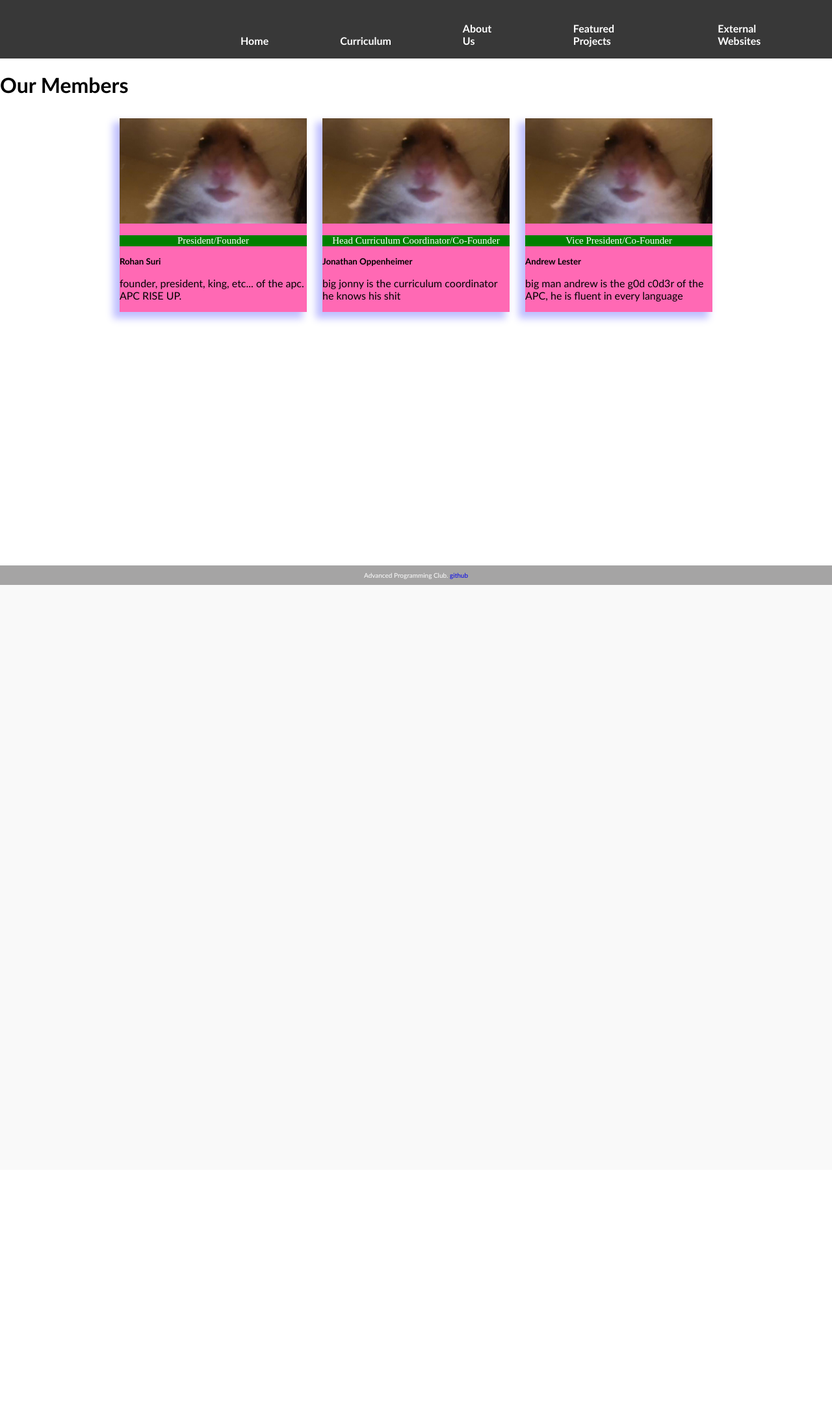
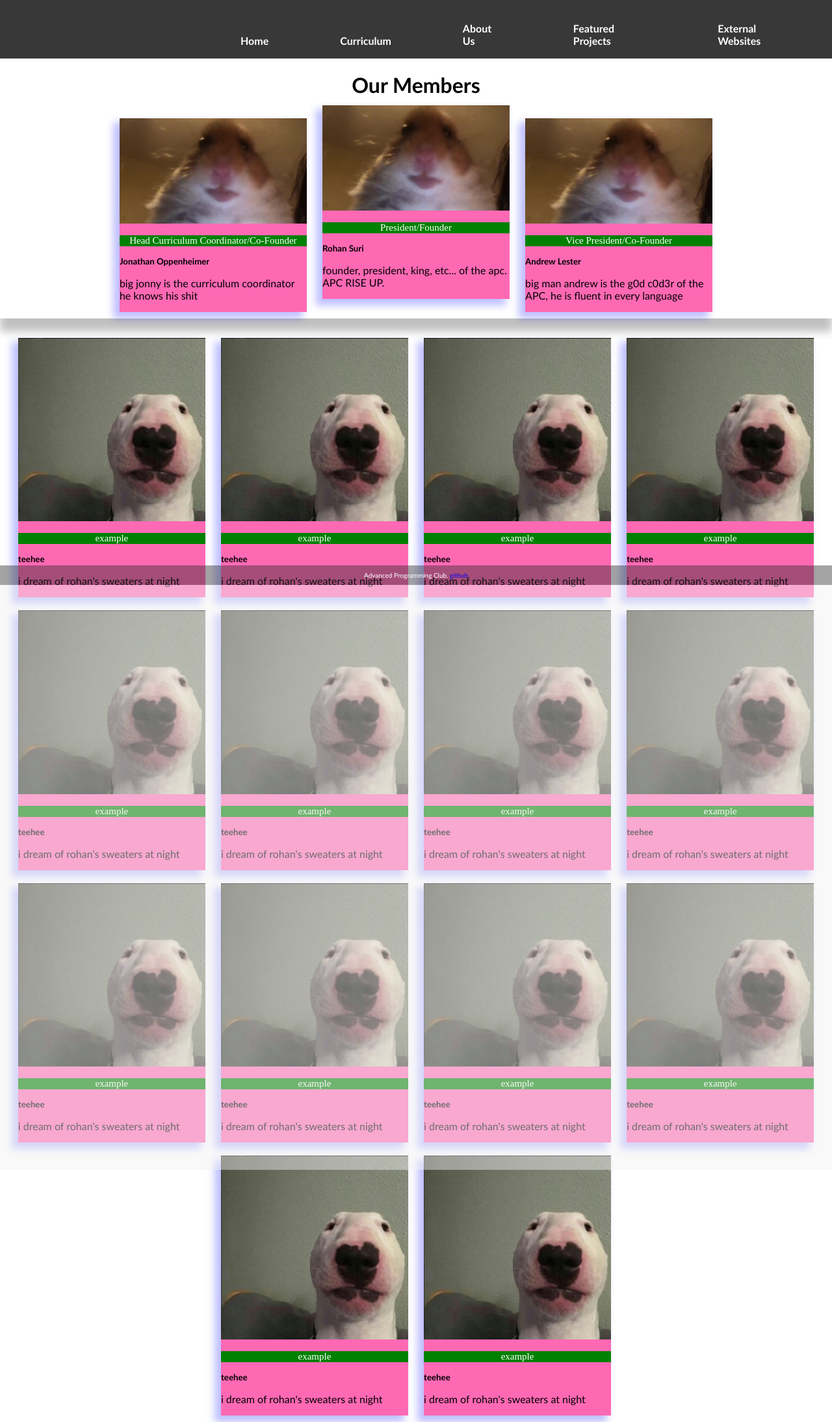
Before and after one commit to apc-gmhs/apc-website, a Jekyll site: the page built from _pages/about_us.html, in a window 1280 px wide. Shown: the whole page at 65% size. Built offline with Jekyll 4.4.1, drawn with Linux system fonts in a browser that asks for light colours; before the commit the page ends 900 px from its top, so only the background shows below that.

Commit message:
:cowboyhatemoji:

```diff
--- a/_pages/about_us.html
+++ b/_pages/about_us.html
@@ -7,19 +7,19 @@ stylesheets:
 - about_us
 ---
 <main>
-  <h1>Our Members</h1>
-  <div class="card-grid">
-      <div>
-          <img src="/assets/images/head.jpg">
-          <p class="label">President/Founder</p>
-          <h5>Rohan Suri</h5>
-          <p>founder, president, king, etc... of the apc. APC RISE UP. </p>
-      </div>
+    <h1>Our Members</h1>
+  <div id="exec-board" class="card-grid">
       <div>
           <img src="/assets/images/head.jpg">
           <p class="label">Head Curriculum Coordinator/Co-Founder</p>
           <h5>Jonathan Oppenheimer</h5>
           <p>big jonny is the curriculum coordinator he knows his shit</p>
+      </div>
+      <div class="card-elevated">
+        <img src="/assets/images/head.jpg">
+        <p class="label">President/Founder</p>
+        <h5>Rohan Suri</h5>
+        <p>founder, president, king, etc... of the apc. APC RISE UP. </p>
       </div>
       <div>
           <img src="/assets/images/head.jpg">
@@ -28,4 +28,90 @@ stylesheets:
           <p>big man andrew is the g0d c0d3r of the APC, he is fluent in every language</p>
       </div>
   </div>
+  <div class="card-grid">
+    <div>
+      <img src="/assets/images/hmm.png">
+      <p class="label">example</p>
+      <h5>teehee</h5>
+      <p>i dream of rohan's sweaters at night</p>
+  </div>
+  <div>
+    <img src="/assets/images/hmm.png">
+    <p class="label">example</p>
+    <h5>teehee</h5>
+    <p>i dream of rohan's sweaters at night</p>
+</div>
+<div>
+  <img src="/assets/images/hmm.png">
+  <p class="label">example</p>
+  <h5>teehee</h5>
+  <p>i dream of rohan's sweaters at night</p>
+</div>
+<div>
+  <img src="/assets/images/hmm.png">
+  <p class="label">example</p>
+  <h5>teehee</h5>
+  <p>i dream of rohan's sweaters at night</p>
+</div>
+<div>
+  <img src="/assets/images/hmm.png">
+  <p class="label">example</p>
+  <h5>teehee</h5>
+  <p>i dream of rohan's sweaters at night</p>
+</div>
+<div>
+  <img src="/assets/images/hmm.png">
+  <p class="label">example</p>
+  <h5>teehee</h5>
+  <p>i dream of rohan's sweaters at night</p>
+</div>
+<div>
+  <img src="/assets/images/hmm.png">
+  <p class="label">example</p>
+  <h5>teehee</h5>
+  <p>i dream of rohan's sweaters at night</p>
+</div>
+<div>
+  <img src="/assets/images/hmm.png">
+  <p class="label">example</p>
+  <h5>teehee</h5>
+  <p>i dream of rohan's sweaters at night</p>
+</div>
+<div>
+  <img src="/assets/images/hmm.png">
+  <p class="label">example</p>
+  <h5>teehee</h5>
+  <p>i dream of rohan's sweaters at night</p>
+</div>
+<div>
+  <img src="/assets/images/hmm.png">
+  <p class="label">example</p>
+  <h5>teehee</h5>
+  <p>i dream of rohan's sweaters at night</p>
+</div>
+<div>
+  <img src="/assets/images/hmm.png">
+  <p class="label">example</p>
+  <h5>teehee</h5>
+  <p>i dream of rohan's sweaters at night</p>
+</div>
+<div>
+  <img src="/assets/images/hmm.png">
+  <p class="label">example</p>
+  <h5>teehee</h5>
+  <p>i dream of rohan's sweaters at night</p>
+</div>
+<div>
+  <img src="/assets/images/hmm.png">
+  <p class="label">example</p>
+  <h5>teehee</h5>
+  <p>i dream of rohan's sweaters at night</p>
+</div>
+<div>
+  <img src="/assets/images/hmm.png">
+  <p class="label">example</p>
+  <h5>teehee</h5>
+  <p>i dream of rohan's sweaters at night</p>
+</div>
+  </div>
 </main>
--- a/css/about_us.css
+++ b/css/about_us.css
@@ -21,6 +21,10 @@ main img {
 
 h5 {
 	margin: 0;
+}
+
+h1 {
+	text-align: center;
 }
 
 footer h5 {
@@ -48,9 +52,20 @@ h4 {
 	margin-bottom: 15px;
 }
 
+#exec-board {
+	margin-bottom: 20px;
+	box-shadow: 0px 20px 13px 0px rgba(0, 0, 0, 0.25);
+}
+
 .card-grid > div {
 	background-color: hotpink;
 	box-shadow: -8px 8px 11px 2px rgba(0, 0, 255, 0.25);
+	transition: transform 0.25s ease, box-shadow 0.25s ease;
+}
+
+.card-grid > div:hover, .card-elevated {
+	transform: translateY(-20px);
+	box-shadow: -8px 8px 16px 4px rgba(0, 0, 255, 0.35);
 }
 
 @media (max-width: 390px) {
```
Also changed, not shown: assets/images/hmm.png (added).
